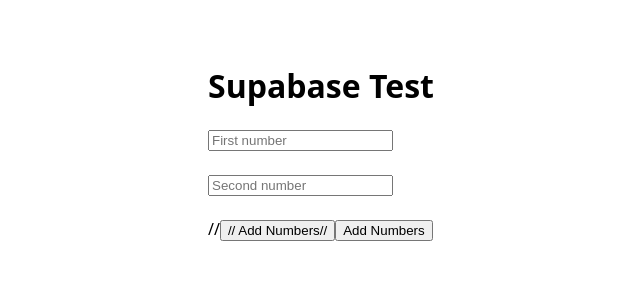
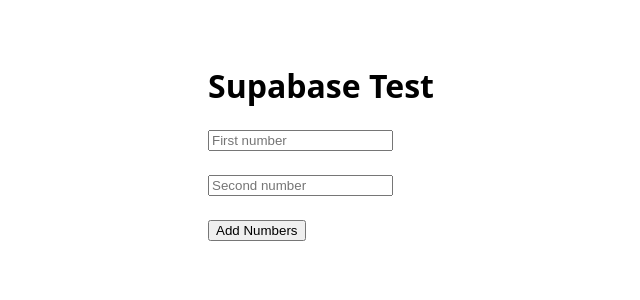
Before and after one commit to Ynkeefn62/dux-bowling, a Next.js app: page /test-db in a window 1280 px wide. Shown: the top 300 px of the page, without its empty margins (132-772 px from the left). Built offline with nearby package versions, Linux system fonts and the light colour scheme.

Commit message:
Update page.tsx

```diff
--- a/app/test-db/page.tsx
+++ b/app/test-db/page.tsx
@@ -48,9 +48,6 @@
 
       <br /><br />
 
-      //<button onClick={handleSubmit} disabled={loading}>
-      //  {loading ? "Adding..." : "Add Numbers"}
-      //</button>
       <button onClick={handleSubmit}>
         Add Numbers
       </button>
```
